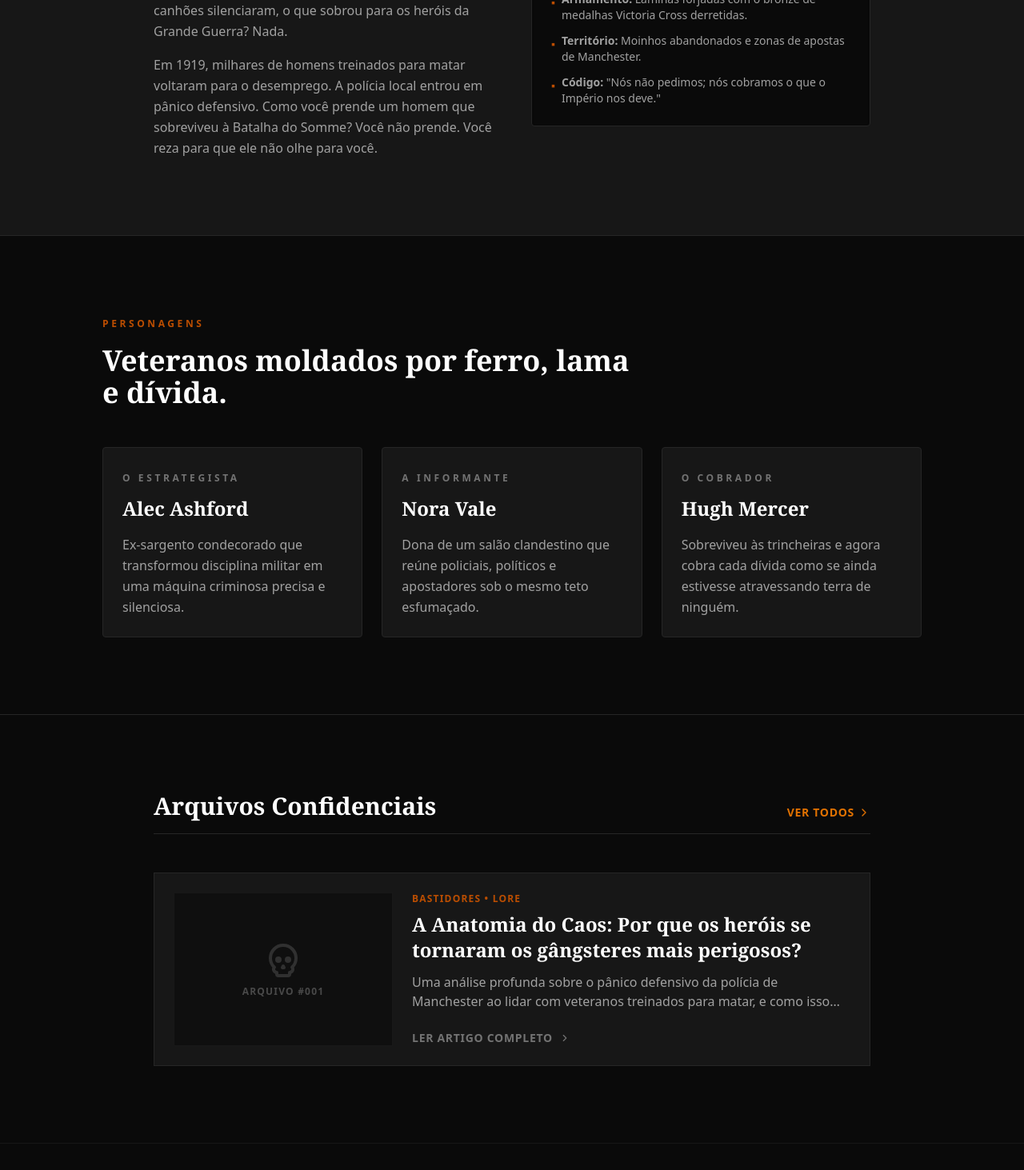
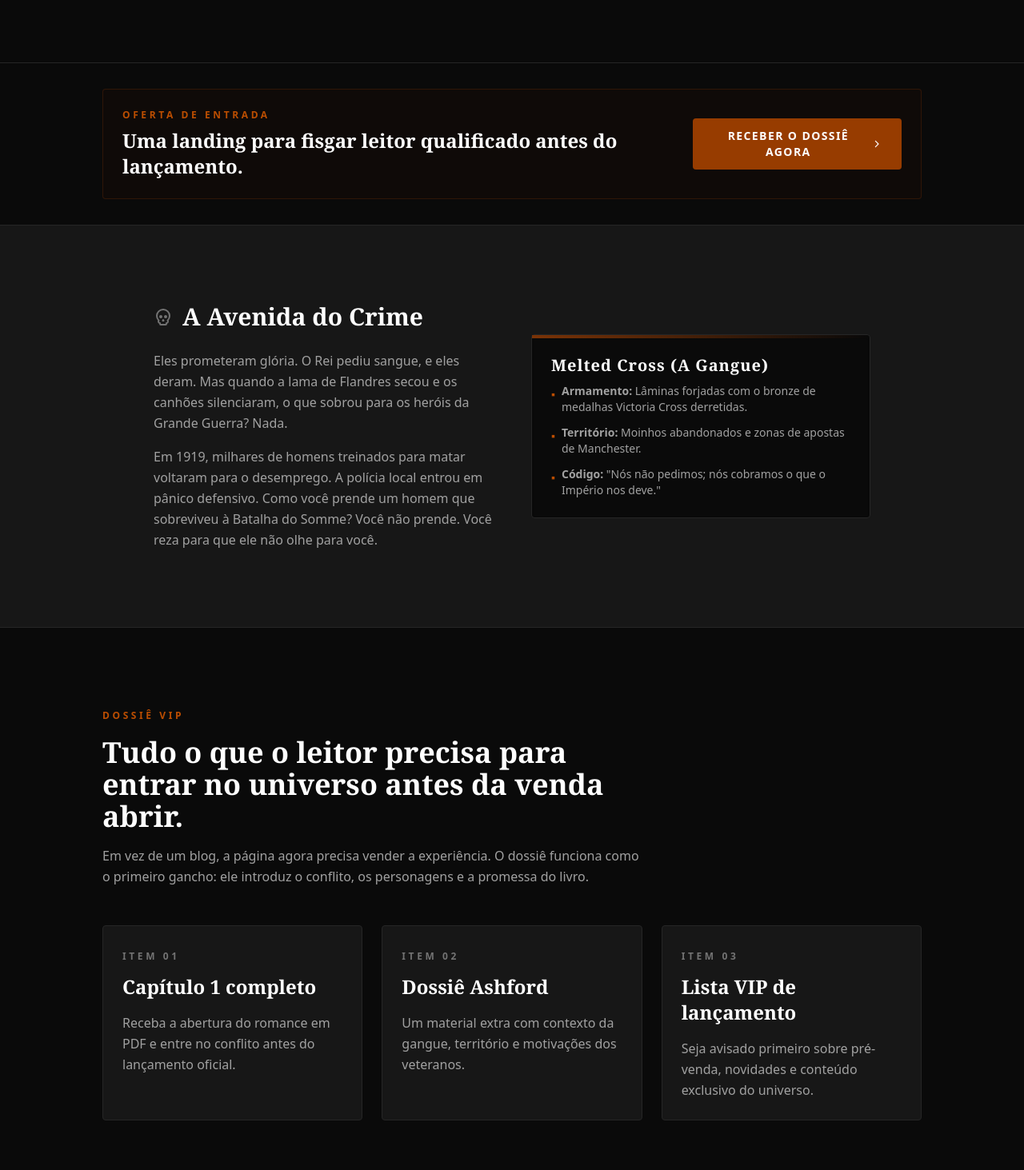
Before and after one commit to Alex-AlvesL7/melted-cross-blog, a React (Vite) app: page / in a window 1280 px wide. Shown: the part 1180-2643 px from the top of the page at 80% size. Built offline with nearby package versions, Linux system fonts and the light colour scheme.

Commit message:
Refine landing page for launch conversion

```diff
--- a/src/App.jsx
+++ b/src/App.jsx
@@ -11,6 +11,84 @@ import {
 import { isSupabaseConfigured, supabase } from './lib/supabase';
 
 export default function App() {
+  const characters = [
+    {
+      name: 'Alec Ashford',
+      role: 'O estrategista',
+      description:
+        'Ex-sargento condecorado que transformou disciplina militar em uma máquina criminosa precisa e silenciosa.',
+    },
+    {
+      name: 'Nora Vale',
+      role: 'A informante',
+      description:
+        'Dona de um salão clandestino que reúne policiais, políticos e apostadores sob o mesmo teto esfumaçado.',
+    },
+    {
+      name: 'Hugh Mercer',
+      role: 'O cobrador',
+      description:
+        'Sobreviveu às trincheiras e agora cobra cada dívida como se ainda estivesse atravessando terra de ninguém.',
+    },
+  ];
+
+  const dossierBenefits = [
+    {
+      title: 'Capítulo 1 completo',
+      description: 'Receba a abertura do romance em PDF e entre no conflito antes do lançamento oficial.',
+    },
+    {
+      title: 'Dossiê Ashford',
+      description: 'Um material extra com contexto da gangue, território e motivações dos veteranos.',
+    },
+    {
+      title: 'Lista VIP de lançamento',
+      description: 'Seja avisado primeiro sobre pré-venda, novidades e conteúdo exclusivo do universo.',
+    },
+  ];
+
+  const intelligenceFiles = [
+    {
+      code: 'Arquivo #001',
+      tag: 'Ameaça urbana',
+      title: 'Pânico defensivo nas ruas de Manchester',
+      description:
+        'A polícia local teme homens que sobreviveram à Somme e agora tratam cada beco como uma trincheira.',
+    },
+    {
+      code: 'Arquivo #002',
+      tag: 'Território',
+      title: 'Docas, carvão, apostas e rotas de cobrança',
+      description:
+        'A Melted Cross avança sobre lugares que o império abandonou, onde a lei chega tarde e sangra cedo.',
+    },
+    {
+      code: 'Arquivo #003',
+      tag: 'Símbolo',
+      title: 'Medalhas derretidas viram armas e juramentos',
+      description:
+        'Cada lâmina forjada carrega a humilhação de homens descartados depois da guerra.',
+    },
+  ];
+
+  const faqItems = [
+    {
+      question: 'O que eu recebo ao entrar na lista?',
+      answer:
+        'Você recebe o Capítulo 1 em PDF, o Dossiê Ashford e passa a receber os avisos prioritários de lançamento.',
+    },
+    {
+      question: 'O livro já está à venda?',
+      answer:
+        'Ainda não. A landing está sendo usada para aquecer audiência, validar interesse e preparar a abertura da venda.',
+    },
+    {
+      question: 'Preciso pagar para receber o material?',
+      answer:
+        'Não. O material inicial é gratuito e serve para apresentar o universo e converter leitores qualificados.',
+    },
+  ];
+
   const [isModalOpen, setIsModalOpen] = useState(false);
   const [email, setEmail] = useState('');
   const [status, setStatus] = useState('idle');
@@ -73,7 +151,8 @@ export default function App() {
           <div className="hidden gap-6 text-sm font-medium tracking-wide md:flex">
             <a href="#universo" className="transition-colors hover:text-amber-500">O Universo</a>
             <a href="#personagens" className="transition-colors hover:text-amber-500">Personagens</a>
-            <a href="#arquivos" className="transition-colors hover:text-amber-500">Arquivos Confidenciais</a>
+            <a href="#dossie" className="transition-colors hover:text-amber-500">Dossiê VIP</a>
+            <a href="#faq" className="transition-colors hover:text-amber-500">FAQ</a>
           </div>
           <button
             type="button"
@@ -102,6 +181,7 @@ export default function App() {
             Alec Ashford, ex-sargento marcado pelas trincheiras, lidera os veteranos esquecidos pela coroa. Um império criminal nasce da fumaça de carvão.
           </p>
 
+          <div className="flex flex-col items-center gap-4 sm:flex-row">
             <button
               type="button"
               onClick={openLeadModal}
@@ -111,11 +191,48 @@ export default function App() {
               Ler o Capítulo 1 Grátis
               <ChevronRight size={18} className="transition-transform group-hover:translate-x-1" />
             </button>
+            <a
+              href="#dossie"
+              className="rounded-sm border border-neutral-700 px-8 py-4 font-bold uppercase tracking-widest text-neutral-200 transition-colors hover:border-amber-800 hover:text-white"
+            >
+              Ver o que vem no dossiê
+            </a>
+          </div>
           <p className="mt-4 flex items-center gap-2 text-xs text-neutral-500">
             <Shield size={12} /> Acesso imediato ao Dossiê Ashford.
           </p>
+
+          <div className="mt-12 grid w-full gap-4 md:grid-cols-3">
+            {dossierBenefits.map((benefit) => (
+              <div
+                key={benefit.title}
+                className="rounded-sm border border-neutral-800/80 bg-neutral-900/70 p-5 text-left shadow-[0_10px_30px_rgba(0,0,0,0.2)]"
+              >
+                <span className="text-xs font-bold uppercase tracking-[0.3em] text-amber-700">Lista VIP</span>
+                <h3 className="mt-3 font-serif text-xl font-bold text-white">{benefit.title}</h3>
+                <p className="mt-3 text-sm leading-relaxed text-neutral-400">{benefit.description}</p>
+              </div>
+            ))}
+          </div>
         </div>
       </header>
+
+      <section className="border-b border-neutral-800 bg-neutral-950 px-6 py-8">
+        <div className="mx-auto flex max-w-5xl flex-col gap-4 rounded-sm border border-amber-900/30 bg-amber-950/10 p-6 md:flex-row md:items-center md:justify-between">
+          <div>
+            <p className="text-xs font-bold uppercase tracking-[0.3em] text-amber-700">Oferta de entrada</p>
+            <h2 className="mt-2 font-serif text-2xl font-bold text-white">Uma landing para fisgar leitor qualificado antes do lançamento.</h2>
+          </div>
+          <button
+            type="button"
+            onClick={openLeadModal}
+            className="flex items-center justify-center gap-2 rounded-sm bg-amber-800 px-6 py-3 text-sm font-bold uppercase tracking-widest text-white transition-colors hover:bg-amber-700"
+          >
+            Receber o dossiê agora
+            <ChevronRight size={16} />
+          </button>
+        </div>
+      </section>
 
       <section id="universo" className="border-b border-neutral-800 bg-neutral-900 px-6 py-24">
         <div className="mx-auto grid max-w-4xl items-center gap-12 md:grid-cols-2">
@@ -157,6 +274,33 @@ export default function App() {
         </div>
       </section>
 
+      <section id="dossie" className="border-b border-neutral-800 bg-neutral-950 px-6 py-24">
+        <div className="mx-auto max-w-5xl">
+          <div className="max-w-2xl">
+            <span className="text-xs font-bold uppercase tracking-[0.3em] text-amber-700">Dossiê VIP</span>
+            <h2 className="mt-4 font-serif text-3xl font-bold text-white md:text-4xl">
+              Tudo o que o leitor precisa para entrar no universo antes da venda abrir.
+            </h2>
+            <p className="mt-4 leading-relaxed text-neutral-400">
+              Em vez de um blog, a página agora precisa vender a experiência. O dossiê funciona como o primeiro gancho: ele introduz o conflito, os personagens e a promessa do livro.
+            </p>
+          </div>
+
+          <div className="mt-12 grid gap-6 md:grid-cols-3">
+            {dossierBenefits.map((benefit, index) => (
+              <article
+                key={benefit.title}
+                className="rounded-sm border border-neutral-800 bg-neutral-900 p-6 transition-colors hover:border-amber-900/50"
+              >
+                <span className="text-xs font-bold uppercase tracking-[0.3em] text-neutral-500">Item 0{index + 1}</span>
+                <h3 className="mt-3 font-serif text-2xl font-bold text-white">{benefit.title}</h3>
+                <p className="mt-4 leading-relaxed text-neutral-400">{benefit.description}</p>
+              </article>
+            ))}
+          </div>
+        </div>
+      </section>
+
       <section id="personagens" className="border-b border-neutral-800 bg-neutral-950 px-6 py-24">
         <div className="mx-auto max-w-5xl">
           <div className="mb-12 max-w-2xl">
@@ -164,26 +308,7 @@ export default function App() {
             <h2 className="mt-4 font-serif text-3xl font-bold text-white md:text-4xl">Veteranos moldados por ferro, lama e dívida.</h2>
           </div>
           <div className="grid gap-6 md:grid-cols-3">
-            {[
-              {
-                name: 'Alec Ashford',
-                role: 'O estrategista',
-                description:
-                  'Ex-sargento condecorado que transformou disciplina militar em uma máquina criminosa precisa e silenciosa.',
-              },
-              {
-                name: 'Nora Vale',
-                role: 'A informante',
-                description:
-                  'Dona de um salão clandestino que reúne policiais, políticos e apostadores sob o mesmo teto esfumaçado.',
-              },
-              {
-                name: 'Hugh Mercer',
-                role: 'O cobrador',
-                description:
-                  'Sobreviveu às trincheiras e agora cobra cada dívida como se ainda estivesse atravessando terra de ninguém.',
-              },
-            ].map((character) => (
+            {characters.map((character) => (
               <article
                 key={character.name}
                 className="rounded-sm border border-neutral-800 bg-neutral-900 p-6 transition-colors hover:border-amber-900/50"
@@ -197,37 +322,99 @@ export default function App() {
         </div>
       </section>
 
-      <section id="arquivos" className="flex-grow bg-neutral-950 px-6 py-24">
-        <div className="mx-auto max-w-4xl">
-          <div className="mb-12 flex items-end justify-between border-b border-neutral-800 pb-4">
-            <h2 className="font-serif text-3xl font-bold text-white">Arquivos Confidenciais</h2>
-            <a href="#" className="flex items-center gap-1 text-sm font-bold uppercase tracking-wider text-amber-600 transition-colors hover:text-amber-500">
-              Ver todos <ChevronRight size={16} />
-            </a>
+      <section id="arquivos" className="border-b border-neutral-800 bg-neutral-900 px-6 py-24">
+        <div className="mx-auto max-w-5xl">
+          <div className="mb-12 max-w-2xl border-b border-neutral-800 pb-6">
+            <span className="text-xs font-bold uppercase tracking-[0.3em] text-amber-700">Arquivos Confidenciais</span>
+            <h2 className="mt-4 font-serif text-3xl font-bold text-white">Elementos de narrativa para vender o clima antes da compra.</h2>
+            <p className="mt-4 leading-relaxed text-neutral-400">
+              Esta seção deixa de ser um blog e vira uma vitrine de tensão. Cada bloco funciona como munição de marketing para reforçar o universo e aumentar a curiosidade.
+            </p>
           </div>
 
-          <div className="grid gap-8">
-            <article className="group flex cursor-pointer flex-col gap-6 border border-neutral-800 bg-neutral-900 p-6 transition-colors hover:border-amber-900/50 md:flex-row">
-              <div className="relative flex h-48 flex-col items-center justify-center overflow-hidden border border-neutral-800/50 bg-neutral-950 text-neutral-600 md:w-1/3">
+          <div className="grid gap-6 md:grid-cols-3">
+            {intelligenceFiles.map((file) => (
+              <article
+                key={file.code}
+                className="group rounded-sm border border-neutral-800 bg-neutral-950 p-6 transition-colors hover:border-amber-900/50"
+              >
+                <div className="relative mb-6 flex h-36 items-center justify-center overflow-hidden border border-neutral-800/50 bg-neutral-900 text-neutral-600">
                   <div className="absolute inset-0 bg-neutral-800 opacity-20 transition-opacity group-hover:opacity-40" />
-                <Skull size={48} className="mb-2 opacity-50" />
-                <span className="text-xs font-bold uppercase tracking-widest">Arquivo #001</span>
-              </div>
-              <div className="flex flex-col justify-center md:w-2/3">
-                <span className="mb-2 text-xs font-bold uppercase tracking-widest text-amber-700">Bastidores • Lore</span>
-                <h3 className="mb-3 font-serif text-2xl font-bold text-white transition-colors group-hover:text-amber-500">
-                  A Anatomia do Caos: Por que os heróis se tornaram os gângsteres mais perigosos?
-                </h3>
-                <p className="mb-4 line-clamp-2 text-neutral-400">
-                  Uma análise profunda sobre o pânico defensivo da polícia de Manchester ao lidar com veteranos treinados para matar, e como isso pavimentou a avenida perfeita para o crime organizado no pós-guerra.
-                </p>
-                <div className="mt-auto">
-                  <span className="flex items-center gap-2 text-sm font-bold uppercase tracking-wider text-neutral-500 transition-colors group-hover:text-white">
-                    Ler Artigo Completo <ChevronRight size={14} />
-                  </span>
+                  <div className="relative flex flex-col items-center">
+                    <Skull size={42} className="mb-2 opacity-50" />
+                    <span className="text-xs font-bold uppercase tracking-widest">{file.code}</span>
                   </div>
                 </div>
+                <span className="text-xs font-bold uppercase tracking-[0.3em] text-amber-700">{file.tag}</span>
+                <h3 className="mt-3 font-serif text-2xl font-bold text-white">{file.title}</h3>
+                <p className="mt-4 leading-relaxed text-neutral-400">{file.description}</p>
               </article>
+            ))}
+          </div>
+        </div>
+      </section>
+
+      <section className="border-b border-neutral-800 bg-neutral-950 px-6 py-24">
+        <div className="mx-auto grid max-w-5xl gap-12 md:grid-cols-[1.1fr_0.9fr] md:items-start">
+          <div>
+            <span className="text-xs font-bold uppercase tracking-[0.3em] text-amber-700">Prévia do Capítulo 1</span>
+            <h2 className="mt-4 font-serif text-3xl font-bold text-white md:text-4xl">Um gosto do conflito antes de abrir a venda.</h2>
+            <div className="mt-8 rounded-sm border border-neutral-800 bg-neutral-900 p-6 text-lg leading-relaxed text-neutral-300 shadow-inner">
+              <p>
+                “Ashford não acreditava mais em medalhas. Bronze não alimentava homem nenhum, não pagava aluguel e não enterrava amigo morto. Naquela noite, quando o metal derretido escorreu sobre a oficina, ninguém viu glória. Só viram uma nova promessa: se o Império não pagaria sua dívida, Manchester pagaria.”
+              </p>
+            </div>
+          </div>
+
+          <aside className="rounded-sm border border-amber-900/40 bg-amber-950/10 p-6">
+            <span className="text-xs font-bold uppercase tracking-[0.3em] text-amber-700">CTA central</span>
+            <h3 className="mt-3 font-serif text-3xl font-bold text-white">Receba o dossiê e entre na lista antes da massa.</h3>
+            <p className="mt-4 leading-relaxed text-neutral-400">
+              Esta etapa não pede compra imediata. Ela pede curiosidade, cadastro e retenção até a abertura oficial das vendas.
+            </p>
+            <button
+              type="button"
+              onClick={openLeadModal}
+              className="mt-8 flex w-full items-center justify-center gap-2 rounded-sm bg-amber-800 px-5 py-4 text-sm font-bold uppercase tracking-widest text-white transition-colors hover:bg-amber-700"
+            >
+              Entrar para a lista VIP
+              <ChevronRight size={16} />
+            </button>
+            <p className="mt-4 text-xs text-neutral-500">Capítulo 1 + dossiê + aviso prioritário de lançamento.</p>
+          </aside>
+        </div>
+      </section>
+
+      <section id="faq" className="flex-grow bg-neutral-950 px-6 py-24">
+        <div className="mx-auto max-w-4xl">
+          <div className="max-w-2xl">
+            <span className="text-xs font-bold uppercase tracking-[0.3em] text-amber-700">FAQ</span>
+            <h2 className="mt-4 font-serif text-3xl font-bold text-white md:text-4xl">Perguntas que travam a conversão — respondidas.</h2>
+          </div>
+
+          <div className="mt-12 space-y-4">
+            {faqItems.map((item) => (
+              <article key={item.question} className="rounded-sm border border-neutral-800 bg-neutral-900 p-6">
+                <h3 className="font-serif text-2xl font-bold text-white">{item.question}</h3>
+                <p className="mt-3 leading-relaxed text-neutral-400">{item.answer}</p>
+              </article>
+            ))}
+          </div>
+
+          <div className="mt-12 rounded-sm border border-amber-900/40 bg-gradient-to-r from-amber-950/20 to-neutral-900 p-8 text-center">
+            <p className="text-xs font-bold uppercase tracking-[0.3em] text-amber-700">Última chamada</p>
+            <h3 className="mt-4 font-serif text-3xl font-bold text-white md:text-4xl">Entre na lista antes que a guerra chegue às docas.</h3>
+            <p className="mx-auto mt-4 max-w-2xl leading-relaxed text-neutral-400">
+              O objetivo da página agora é simples: transformar curiosidade em lead qualificado. O dossiê faz esse trabalho melhor do que um blog inteiro no começo.
+            </p>
+            <button
+              type="button"
+              onClick={openLeadModal}
+              className="mt-8 inline-flex items-center gap-2 rounded-sm bg-amber-800 px-8 py-4 font-bold uppercase tracking-widest text-white transition-colors hover:bg-amber-700"
+            >
+              Quero o Capítulo 1
+              <ChevronRight size={18} />
+            </button>
           </div>
         </div>
       </section>
```
Lines whose indentation alone changed are shown as unchanged.
